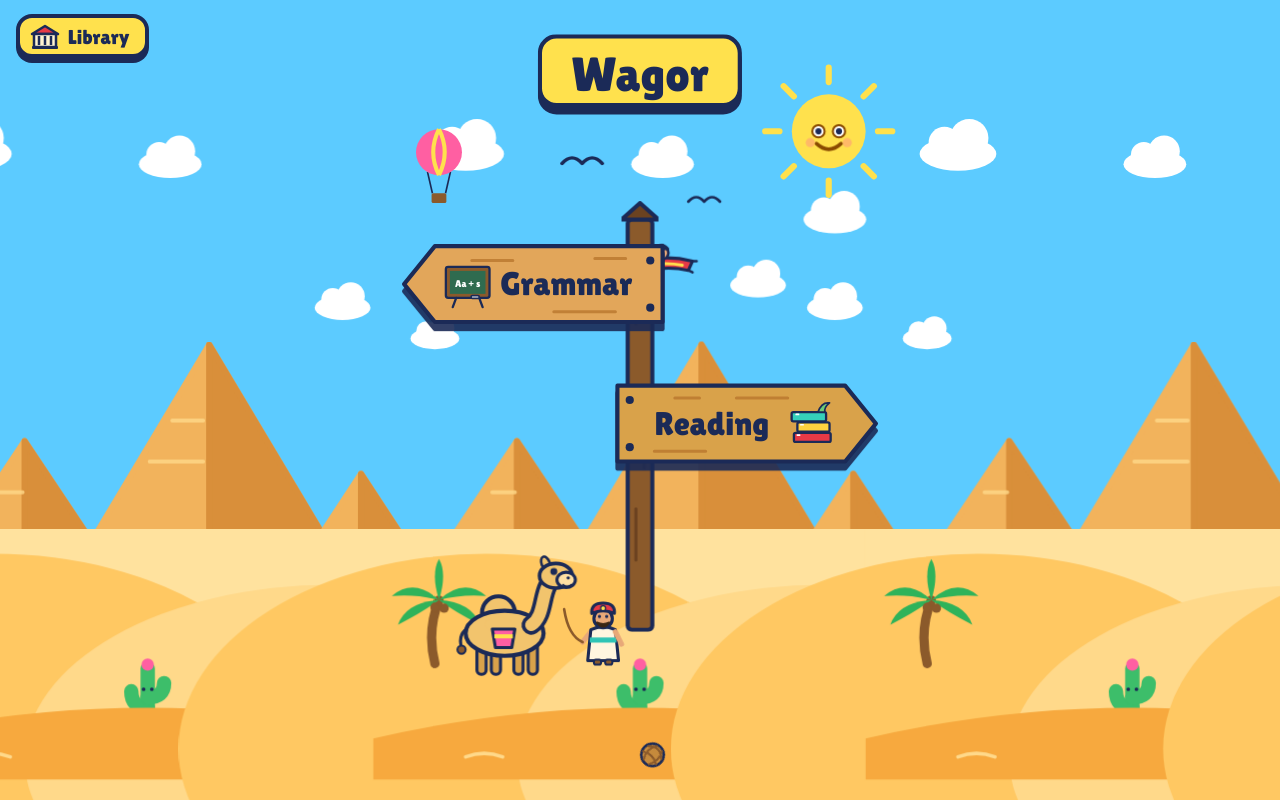
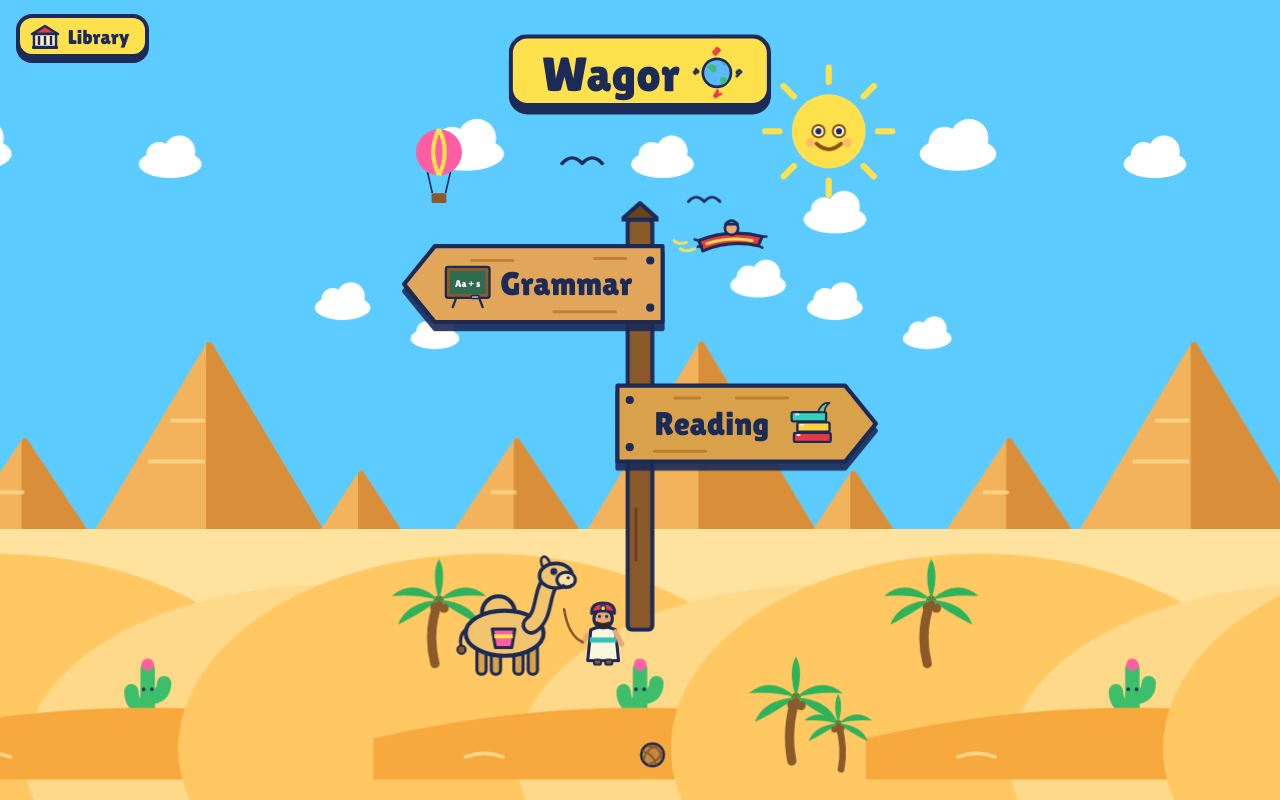
Before and after one commit to JamieCh13-tech/Jamie_Library, a plain HTML site: page library.html in a window 1280 px wide. Drawn offline with Linux system fonts and the light colour scheme.

Commit message:
Add files via upload

```diff
--- a/library.html
+++ b/library.html
@@ -45,6 +45,11 @@
   .signb:active { filter: drop-shadow(0 2px 0 rgba(27,42,87,.9)); }
   .signb.g:active { transform: translate(-8px,5px); }
   .signb.r:active { transform: translate(8px,5px); }
+
+  #stage h1 { display: inline-flex; align-items: center; gap: 6px; }
+  #stage h1 .globe { width: 60px; height: 60px; margin: -10px -10px -8px 0; flex: none; overflow: visible; }
+  #stage h1 .globe .orbit { transform-box: view-box; transform-origin: 0 0; animation: orbit 8s linear infinite; }
+  @keyframes orbit { to { transform: rotate(360deg); } }
 
   /* ---------- Shelf pages ---------- */
   #shelf { position: relative; min-height: 100vh; overflow: hidden; background-color: #FFD27A; background-image: radial-gradient(rgba(201,138,60,.28) 2px, transparent 2.5px), radial-gradient(rgba(201,138,60,.2) 1.5px, transparent 2px); background-size: 46px 46px, 70px 70px; background-position: 0 0, 23px 31px; }
@@ -171,7 +176,8 @@
         <circle cx="424" cy="128" r="36" fill="#FFE14D"/><g class="look"><circle cx="414" cy="128" r="6" fill="#fff" stroke="#8A4B00" stroke-width="2"/><circle cx="434" cy="128" r="6" fill="#fff" stroke="#8A4B00" stroke-width="2"/><circle class="pup" cx="414" cy="128" r="3" fill="#1B2A57"/><circle class="pup" cx="434" cy="128" r="3" fill="#1B2A57"/><path d="M412 140q12 11 24 0" fill="none" stroke="#8A4B00" stroke-width="3.6" stroke-linecap="round"/><circle cx="406" cy="139" r="4.5" fill="#FF9F7A" opacity=".6"/><circle cx="442" cy="139" r="4.5" fill="#FF9F7A" opacity=".6"/></g><g fill="#fff" transform="translate(430 214) scale(.9)"><ellipse rx="34" ry="15"/><circle cx="-12" cy="-10" r="14"/><circle cx="10" cy="-14" r="17"/></g>
         <g transform="translate(190 165) scale(1.4)"><g class="fly" style="animation-duration:14s;animation-delay:-0s"><path class="wing" d="M0 0q7-9 14 0q7-9 14 0" fill="none" stroke="#1B2A57" stroke-width="2.6" stroke-linecap="round" stroke-linejoin="round"/></g></g><g transform="translate(215 198) scale(1.1)"><g class="fly" style="animation-duration:18s;animation-delay:-9s"><path class="wing" d="M0 0q7-9 14 0q7-9 14 0" fill="none" stroke="#1B2A57" stroke-width="2.6" stroke-linecap="round" stroke-linejoin="round"/></g></g>
                 <use href="#sc" x="-1440"/><use href="#sc" x="-960"/><use href="#sc" x="-480"/><use href="#sc"/><use href="#sc" x="480"/><use href="#sc" x="960"/><use href="#sc" x="1440"/>
-        <g transform="translate(250 246)"><g class="fl"><g class="bob2">
+        <g class="duneplams"><g transform="translate(388 742)"><path d="M0 0 Q-6 -30 4 -62" fill="none" stroke="#8B5A2B" stroke-width="9" stroke-linecap="round"/><g transform="translate(4 -62)" fill="#2FB35A"><path d="M0 0q-24-22-46-4q24-2 46 4z"/><path d="M0 0q24-22 46-4q-24-2-46 4z"/><path d="M0 0q-32 2-40 24q24-12 40-24z"/><path d="M0 0q32 2 40 24q-24-12-40-24z"/><path d="M0 0q-8-26 0-40q8 14 0 40z"/><circle cx="-4" cy="7" r="4.5" fill="#8B5A2B"/><circle cx="5" cy="8" r="4.5" fill="#8B5A2B"/></g></g><g transform="translate(436 750) scale(-.72 .72)"><path d="M0 0 Q-6 -30 4 -62" fill="none" stroke="#8B5A2B" stroke-width="9" stroke-linecap="round"/><g transform="translate(4 -62)" fill="#2FB35A"><path d="M0 0q-24-22-46-4q24-2 46 4z"/><path d="M0 0q24-22 46-4q-24-2-46 4z"/><path d="M0 0q-32 2-40 24q24-12 40-24z"/><path d="M0 0q32 2 40 24q-24-12-40-24z"/><path d="M0 0q-8-26 0-40q8 14 0 40z"/><circle cx="-4" cy="7" r="4.5" fill="#8B5A2B"/><circle cx="5" cy="8" r="4.5" fill="#8B5A2B"/></g></g></g>
+        <g transform="translate(318 222)"><g class="fl"><g class="bob2">
           <path d="M-34 12q-8 4 -14 0M-42 6q-8 2 -12 -2" fill="none" stroke="#FFE14D" stroke-width="3" stroke-linecap="round" opacity=".9"/>
           <path d="M-30 4Q0 -8 32 0L28 9Q0 3 -26 14Z" fill="#E63946" stroke="#1B2A57" stroke-width="3" stroke-linejoin="round"/>
           <path d="M-22 7Q0 0 22 4" fill="none" stroke="#FFE14D" stroke-width="3" stroke-linecap="round"/>
@@ -213,7 +219,7 @@
         </g></g>
 
       </svg>
-      <h1>Wagor</h1>
+      <h1><span class="wt">Wagor</span><svg class="globe" viewBox="-30 -30 60 60" aria-hidden="true"><circle r="13.5" fill="#5CB8FF" stroke="#1B2A57" stroke-width="2.6"/><path transform="scale(.8)" d="M-12 -7 q6 -6 11 -1 q2 6 -4 8z M4 6 q6 -3 9 2 q-2 6 -8 6z M6 -13 q4 0 6 4 q-4 2 -6 -4z" fill="#3DBE6B"/><g class="orbit" font-family="Lilita One, sans-serif" font-size="11" font-weight="700"><text x="-14.8" y="-10.8" text-anchor="middle" fill="#E63946">A</text><text x="14.8" y="-10.8" text-anchor="middle" fill="#1B2A57">a</text><text x="14.8" y="18.8" text-anchor="middle" fill="#E63946">B</text><text x="-14.8" y="18.8" text-anchor="middle" fill="#1B2A57">b</text></g></svg></h1>
       <svg class="post" style="position:absolute;left:222px;top:196px" width="36" height="420" viewBox="0 0 36 420" aria-hidden="true"><rect x="6" y="18" width="24" height="400" rx="4" fill="#8B5A2B" stroke="#1B2A57" stroke-width="4" stroke-linejoin="round" stroke-linecap="round"/><path d="M0 18 L18 2 L36 18Z" fill="#6B4220" stroke="#1B2A57" stroke-width="4" stroke-linejoin="round" stroke-linecap="round"/><path d="M14 60v60M22 180v80M14 300v50" stroke="#6B4220" stroke-width="3" stroke-linecap="round"/></svg>
       <a class="signb g" href="#grammar" aria-label="Grammar" style="left:6px;top:236px"><svg viewBox="0 0 260 82" aria-hidden="true"><path d="M34 4 H256 V78 H34 L4 41Z" fill="#E2A65A" stroke="#1B2A57" stroke-width="4" stroke-linejoin="round" stroke-linecap="round"/><path d="M70 18h40M150 68h60M190 16h30" stroke="#B9772E" stroke-width="3" stroke-linecap="round" opacity=".8"/><circle cx="244" cy="18" r="4" fill="#1B2A57"/><circle cx="244" cy="64" r="4" fill="#1B2A57"/><g transform="translate(38 13) scale(0.56)"><rect x="12" y="20" width="76" height="54" rx="4" fill="#8B5A2B" stroke="#1B2A57" stroke-width="4" stroke-linejoin="round" stroke-linecap="round"/><rect x="19" y="27" width="62" height="40" fill="#2F6B4F"/><text x="50" y="55" text-anchor="middle" font-family="Lilita One" font-size="17" fill="#fff">Aa + s</text><path d="M30 74 L24 90 M70 74 L76 90" stroke="#1B2A57" stroke-width="4" stroke-linejoin="round" stroke-linecap="round"/><rect x="56" y="70" width="14" height="5" rx="2" fill="#fff" stroke="#1B2A57" stroke-width="3" stroke-linejoin="round" stroke-linecap="round"/></g><text x="162" y="52" text-anchor="middle" font-family="Lilita One, sans-serif" font-size="32" fill="#1B2A57">Grammar</text></svg></a>
       <a class="signb r" href="#reading" aria-label="Reading" style="left:214px;top:372px"><svg viewBox="0 0 260 82" aria-hidden="true"><path d="M4 4 H226 L256 41 L226 78 H4Z" fill="#D9A24A" stroke="#1B2A57" stroke-width="4" stroke-linejoin="round" stroke-linecap="round"/><path d="M40 68h50M120 16h50M60 16h24" stroke="#B9772E" stroke-width="3" stroke-linecap="round" opacity=".8"/><circle cx="16" cy="18" r="4" fill="#1B2A57"/><circle cx="16" cy="64" r="4" fill="#1B2A57"/><g transform="translate(166 13) scale(0.56)"><rect x="18" y="66" width="64" height="16" rx="3" fill="#E63946" stroke="#1B2A57" stroke-width="4" stroke-linejoin="round" stroke-linecap="round"/><rect x="24" y="48" width="56" height="16" rx="3" fill="#FFD23F" stroke="#1B2A57" stroke-width="4" stroke-linejoin="round" stroke-linecap="round"/><rect x="14" y="30" width="60" height="16" rx="3" fill="#35D0BA" stroke="#1B2A57" stroke-width="4" stroke-linejoin="round" stroke-linecap="round"/><path d="M24 70h4M30 52h4M22 34h4" stroke="#fff" stroke-width="3" stroke-linecap="round"/><path d="M60 30 Q66 12 80 14 Q70 22 72 30Z" fill="#6BCB77" stroke="#1B2A57" stroke-width="3" stroke-linejoin="round" stroke-linecap="round"/></g><text x="96" y="52" text-anchor="middle" font-family="Lilita One, sans-serif" font-size="32" fill="#1B2A57">Reading</text></svg></a>
@@ -479,6 +485,7 @@ function fit() {
   const s = Math.max(0.72, Math.min(window.innerWidth / 480, window.innerHeight / 780, 1.6));
   $("stage").style.transform = "translateX(-50%) scale(" + s + ")";
   $("stagewrap").style.height = Math.round(760 * s) + "px";
+  document.documentElement.style.setProperty("--s", s);
 }
 
 $("q").addEventListener("input", function () { $("list").className = ""; renderShelf(); });
```
